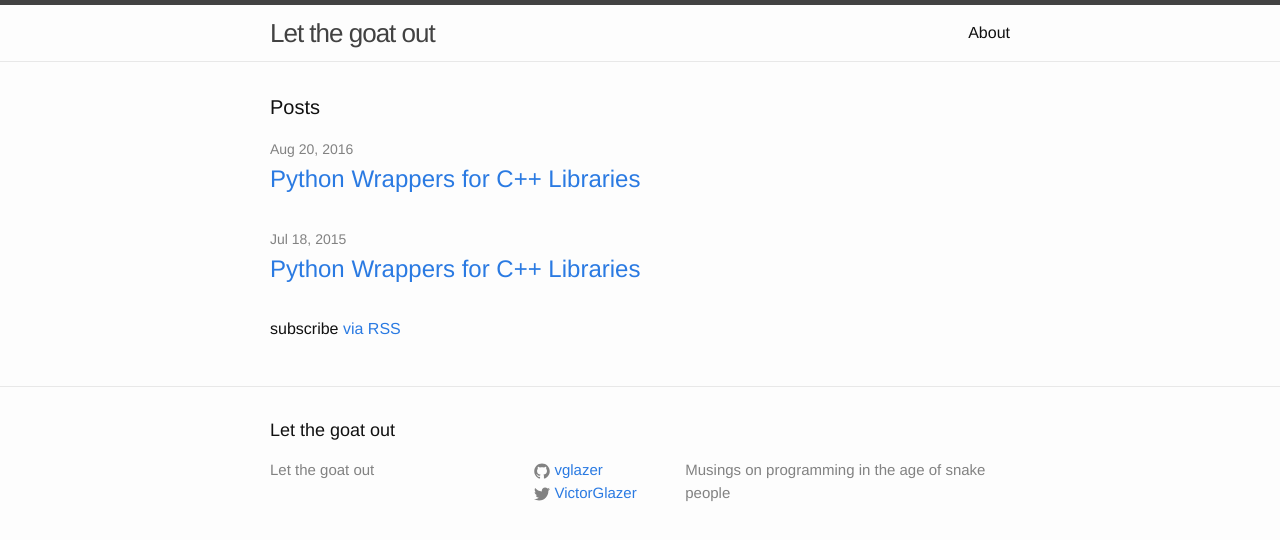
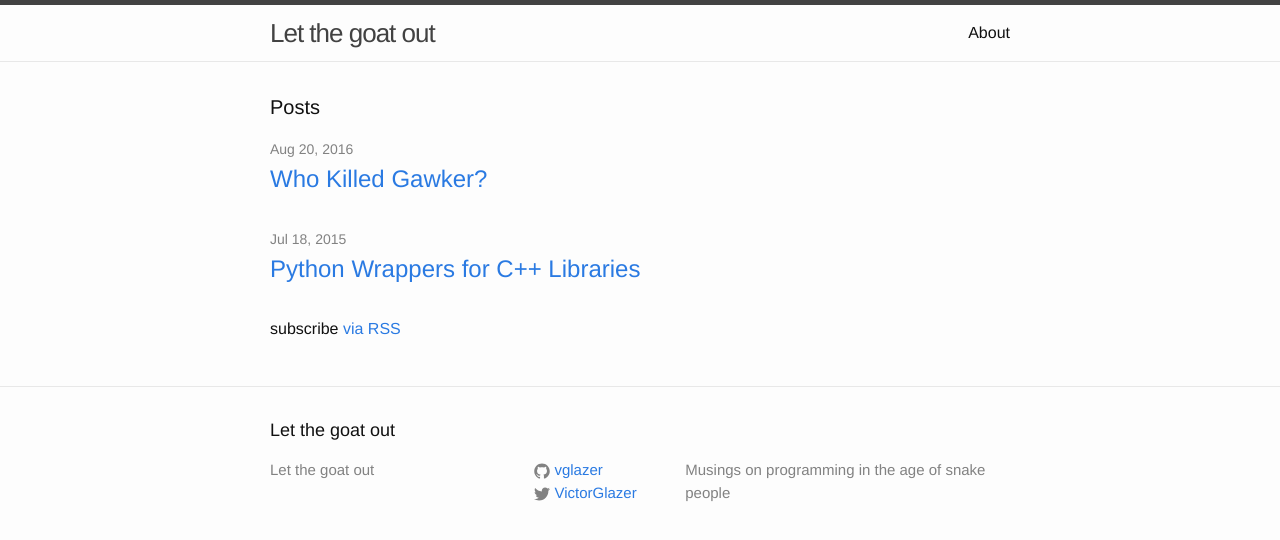
Before and after one commit to vglazer/vglazer.github.io, a Jekyll site: the page built from index.html, in a window 1280 px wide. Shown: the top 540 px of the page. Built offline with Jekyll 4.4.1, drawn with Linux system fonts in a browser that asks for light colours.

Commit message:
Updated post

```diff
--- a/_posts/2016-08-20-who-killed-gawker.markdown
+++ b/_posts/2016-08-20-who-killed-gawker.markdown
@@ -1,6 +1,6 @@
 ---
 layout: post
-title:  "Python Wrappers for C++ Libraries"
+title:  "Who Killed Gawker?"
 date:   2016-08-20 10:06:00
 categories: media internet thiel
 ---
```
